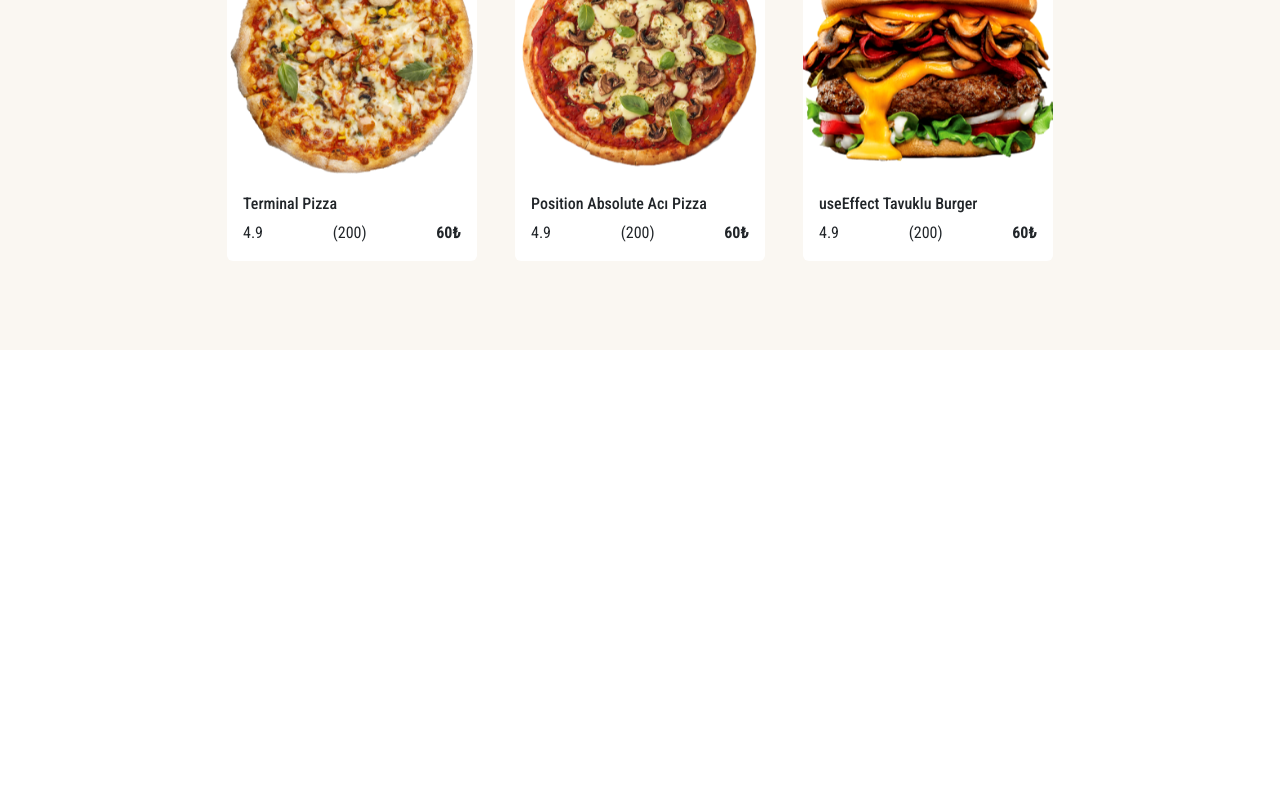
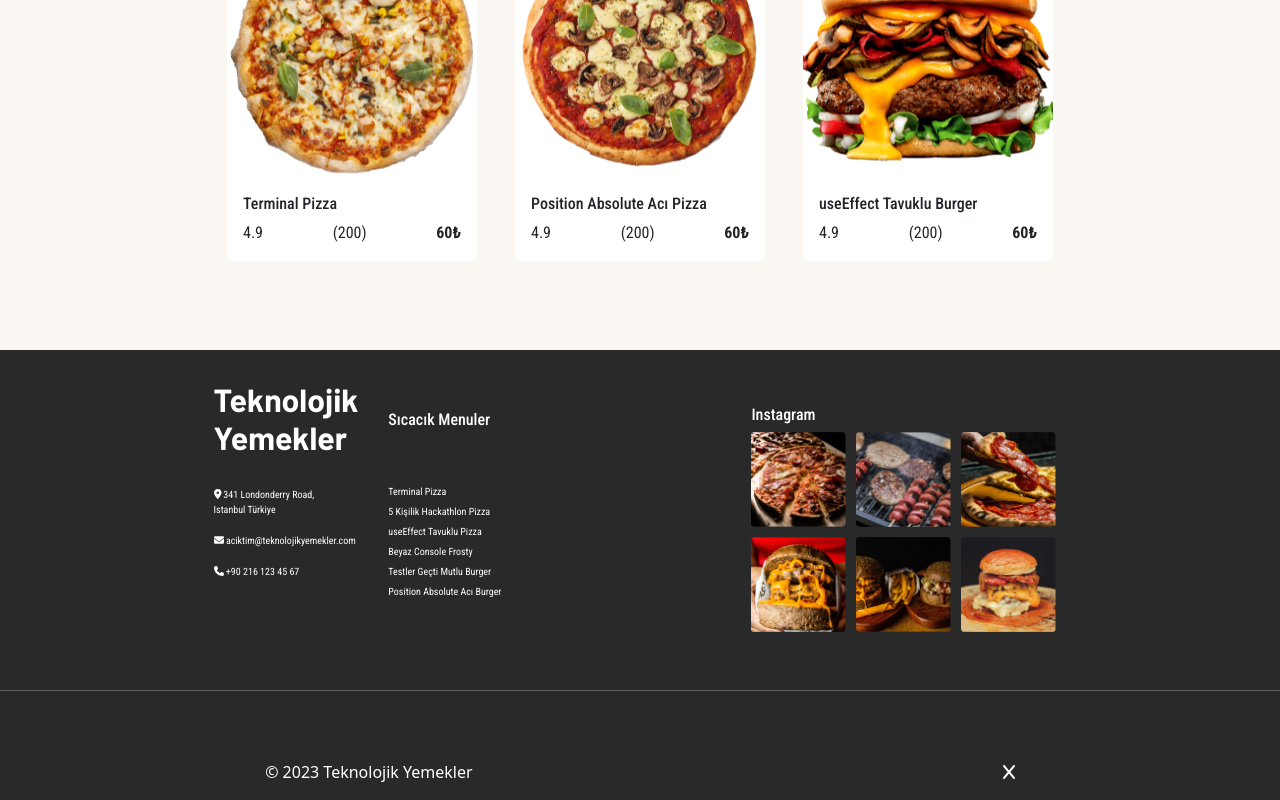
Before and after one commit to sirdashasan/fsweb-s7-challenge-pizza-main, a React (Vite) app: page / in a window 1280 px wide. Shown: the part 1763-2563 px from the top of the page. Before the commit the page ends 2113 px from the top, so only its background shows below. Built offline with nearby package versions, Linux system fonts and the light colour scheme.

Commit message:
footer add

```diff
--- a/package.json
+++ b/package.json
@@ -10,6 +10,10 @@
     "preview": "vite preview"
   },
   "dependencies": {
+    "@fortawesome/fontawesome-svg-core": "^6.5.1",
+    "@fortawesome/free-brands-svg-icons": "^6.5.1",
+    "@fortawesome/free-solid-svg-icons": "^6.5.1",
+    "@fortawesome/react-fontawesome": "^0.2.0",
     "@testing-library/jest-dom": "^6.2.0",
     "@testing-library/react": "^14.1.2",
     "@testing-library/user-event": "^14.5.2",
--- /dev/null
+++ b/src/components/Footer.jsx
@@ -0,0 +1,143 @@
+import { FontAwesomeIcon } from "@fortawesome/react-fontawesome";
+import {
+  faMapMarkerAlt,
+  faEnvelope,
+  faPhone,
+  faX,
+} from "@fortawesome/free-solid-svg-icons";
+
+function Footer() {
+  return (
+    <div style={{ backgroundColor: "#292929" }}>
+      <div
+        className="d-flex justify-content-center"
+        style={{
+          backgroundColor: "#292929",
+          color: "white",
+          fontFamily: "Roboto Condensed",
+          marginLeft: "0px",
+          height: "400px",
+        }}
+      >
+        <div
+          style={{
+            marginRight: "30px",
+          }}
+        >
+          <div
+            style={{
+              fontSize: "12px",
+              marginTop: "30px",
+              fontFamily: "Barlow",
+            }}
+          >
+            <h2>
+              Teknolojik <br /> Yemekler
+            </h2>
+          </div>
+          <div
+            style={{
+              fontSize: "10px",
+              marginTop: "30px",
+            }}
+          >
+            <p>
+              <FontAwesomeIcon icon={faMapMarkerAlt} /> 341 Londonderry Road,
+              <br />
+              Istanbul Türkiye
+            </p>
+            <p>
+              <FontAwesomeIcon icon={faEnvelope} />{" "}
+              aciktim@teknolojikyemekler.com
+            </p>
+            <p>
+              <FontAwesomeIcon icon={faPhone} /> +90 216 123 45 67
+            </p>
+          </div>
+        </div>
+        <div>
+          <h6
+            style={{
+              marginTop: "60px",
+              marginBottom: "55px",
+            }}
+          >
+            Sıcacık Menuler
+          </h6>
+          <div
+            style={{
+              fontSize: "10px",
+            }}
+          >
+            <p style={{ margin: "5px 0" }}>Terminal Pizza</p>
+            <p style={{ margin: "5px 0" }}>5 Kişilik Hackathlon Pizza</p>
+            <p style={{ margin: "5px 0" }}>useEffect Tavuklu Pizza</p>
+            <p style={{ margin: "5px 0" }}>Beyaz Console Frosty</p>
+            <p style={{ margin: "5px 0" }}>Testler Geçti Mutlu Burger</p>
+            <p style={{ margin: "5px 0" }}>Position Absolute Acı Burger</p>
+          </div>
+        </div>
+        <div style={{ marginLeft: "250px" }}>
+          <h6 style={{ marginTop: "55px" }}>Instagram</h6>
+          <div className="d-flex flex-column">
+            <div
+              className="d-flex"
+              style={{ marginBottom: "10px", marginRight: "10px" }}
+            >
+              <img
+                style={{ marginRight: "10px" }}
+                src="/Assets/mile2-aseets/footer/insta/li-0.png"
+                alt=""
+              />
+              <img
+                style={{ marginRight: "10px" }}
+                src="/Assets/mile2-aseets/footer/insta/li-1.png"
+                alt=""
+              />
+              <img src="/Assets/mile2-aseets/footer/insta/li-2.png" alt="" />
+            </div>
+            <div className="d-flex">
+              <img
+                style={{ marginRight: "10px" }}
+                src="/Assets/mile2-aseets/footer/insta/li-3.png"
+                alt=""
+              />
+              <img
+                style={{ marginRight: "10px" }}
+                src="/Assets/mile2-aseets/footer/insta/li-4.png"
+                alt=""
+              />
+              <img src="/Assets/mile2-aseets/footer/insta/li-5.png" alt="" />
+            </div>
+          </div>
+        </div>
+      </div>
+
+      <div>
+        <div
+          style={{
+            color: "white",
+            marginTop: "10px",
+          }}
+          className="d-flex justify-content-around"
+        >
+          <hr
+            style={{
+              position: "absolute",
+              marginTop: "-70px",
+              marginBottom: "-70px",
+              width: "%100",
+            }}
+          />
+
+          <p>© 2023 Teknolojik Yemekler</p>
+          <p>
+            <FontAwesomeIcon icon={faX} />
+          </p>
+        </div>
+      </div>
+    </div>
+  );
+}
+
+export default Footer;
--- a/src/pages/Home.jsx
+++ b/src/pages/Home.jsx
@@ -1,5 +1,6 @@
 import BurgerCard from "../components/BurgerCard";
 import FoodCards from "../components/FoodCards";
+import Footer from "../components/Footer";
 import Header from "../components/Header";
 import HomeButton from "../components/HomeButton";
 import HomeYazisi from "../components/HomeYazisi";
@@ -74,6 +75,7 @@ export default function Anasayfa() {
             imageName="useEffect Tavuklu Burger"
           />
         </div>
+        <Footer />
       </div>
     </div>
   );
```
Also changed, not shown: 1 other file (tests, documents, lock files or other folders).
